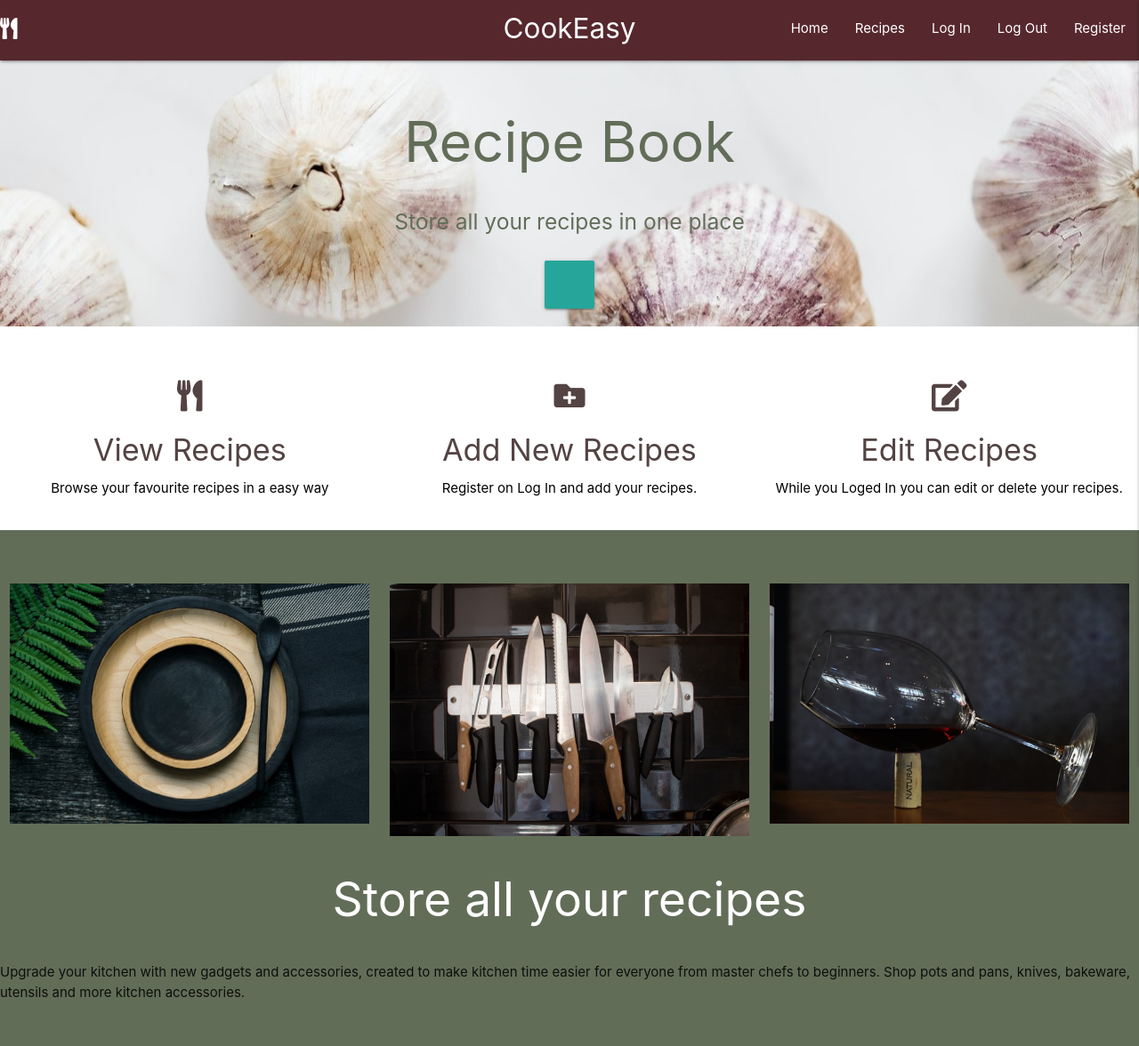
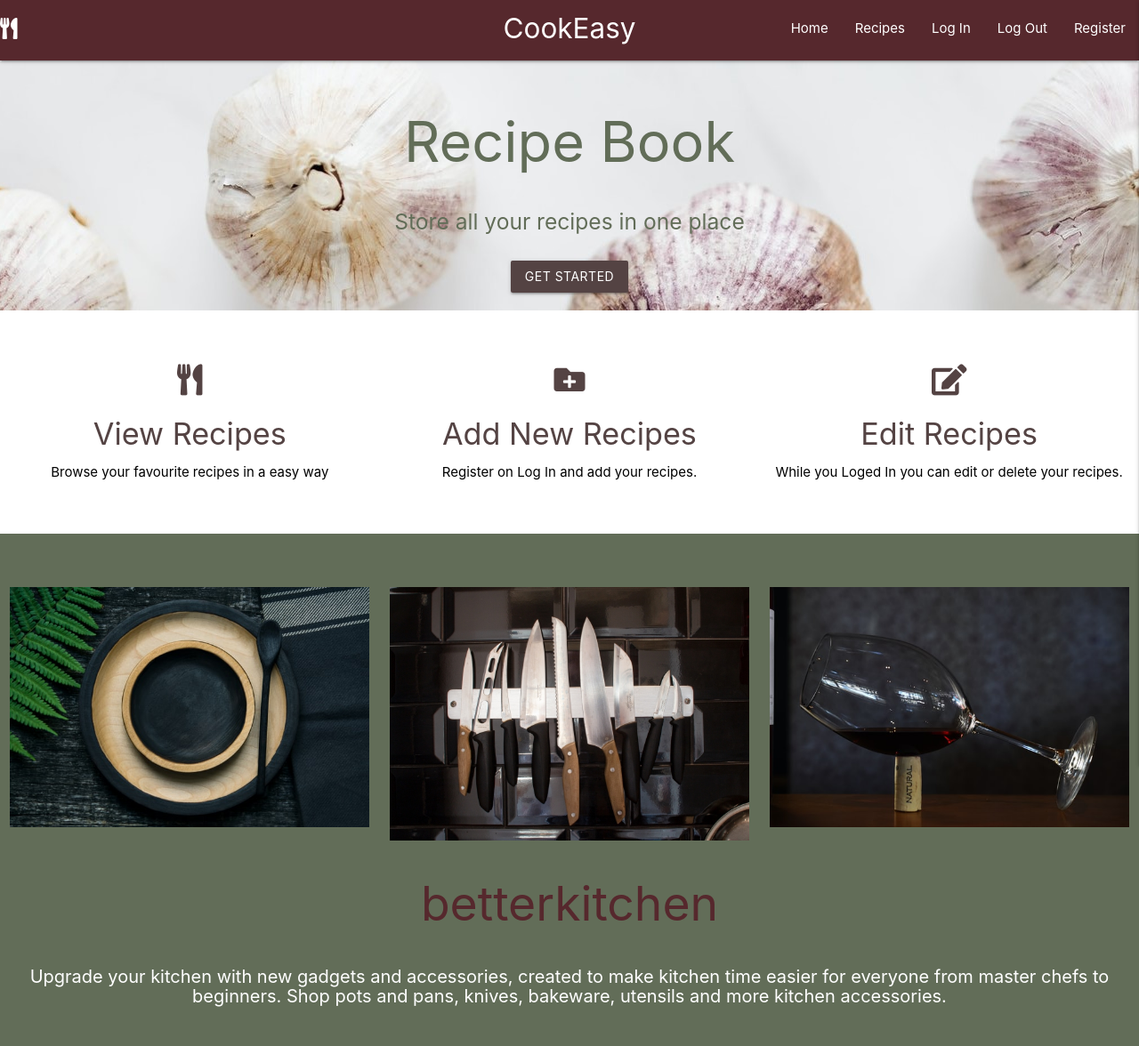
Before and after one commit to ErnestaMajute/MS3, a Flask app: page / in a window 1280 px wide. Shown: the whole page at 89% size. Before the commit the page ends 1121 px from the top, so only its background shows below. Run offline with Flask 2, Linux system fonts and the light colour scheme; some libraries are stand-ins or nearby versions.

Commit message:
Parallax button style added

```diff
--- a/static/css/style.css
+++ b/static/css/style.css
@@ -6,14 +6,13 @@ nav {
     height: min-content;
 }
 
+.card-header {
+    color: #544343;
+}
+
 .card-icons {
     color: #544343;
     font-size: 35px;
-}
-
-.card-header {
-    color: #544343;
-    font-size:
 }
 
 .responsive {
@@ -28,3 +27,20 @@ nav {
 .main-header {
     color: #626D58;
 }
+
+.promotion-font {
+    font-size: 20px;
+    color: white;
+}
+
+.wine {
+    color: #56282D;
+}
+
+.dark-liver {
+    color: #544343;
+}
+
+.btns-dark {
+    background-color: #544343;
+}
--- a/templates/base.html
+++ b/templates/base.html
@@ -61,6 +61,8 @@
     <script src="{{ url_for('static', filename='js/script.js') }}"></script>
     {% block scripts %}
     {% endblock %}
+
+
 </body>
 
 </html>
--- a/templates/index.html
+++ b/templates/index.html
@@ -10,7 +10,7 @@
         </div>
         <div class="parallax"><img src="static/css/images/index-garlic.jpg" alt="Garlic"></div>
         <div class="row center">
-            <button class="btn-large center"></button>
+            <a class="waves-effect waves-light btn btns-dark">GET STARTED</a>
         </div>
 
     </div>
@@ -38,7 +38,7 @@
                 <h4 class="card-header">Edit Recipes</h4>
                 <span class="black-text">
                     While you Loged In you can edit or delete your recipes.
-                </span>
+                </span><br><br>
             </div>
         </div>
     </div>
@@ -55,10 +55,10 @@
             </div>
         </div>
         <div class="row">
-            <h2 class="header s12 white-text center">Store all your recipes</h2>
+            <h2 class="header s12 wine center">betterkitchen</h2>
         </div>
-        <div class="row">
-            <span>Upgrade your kitchen with new gadgets and accessories, created to make kitchen time easier for everyone from master chefs to beginners. Shop pots and pans, knives, bakeware, utensils and more kitchen accessories.</span>
+        <div class="row center">
+            <h5 class="promotion-font">Upgrade your kitchen with new gadgets and accessories, created to make kitchen time easier for everyone from master chefs to beginners. Shop pots and pans, knives, bakeware, utensils and more kitchen accessories.</h5>
         </div>
     </div>
 
```
